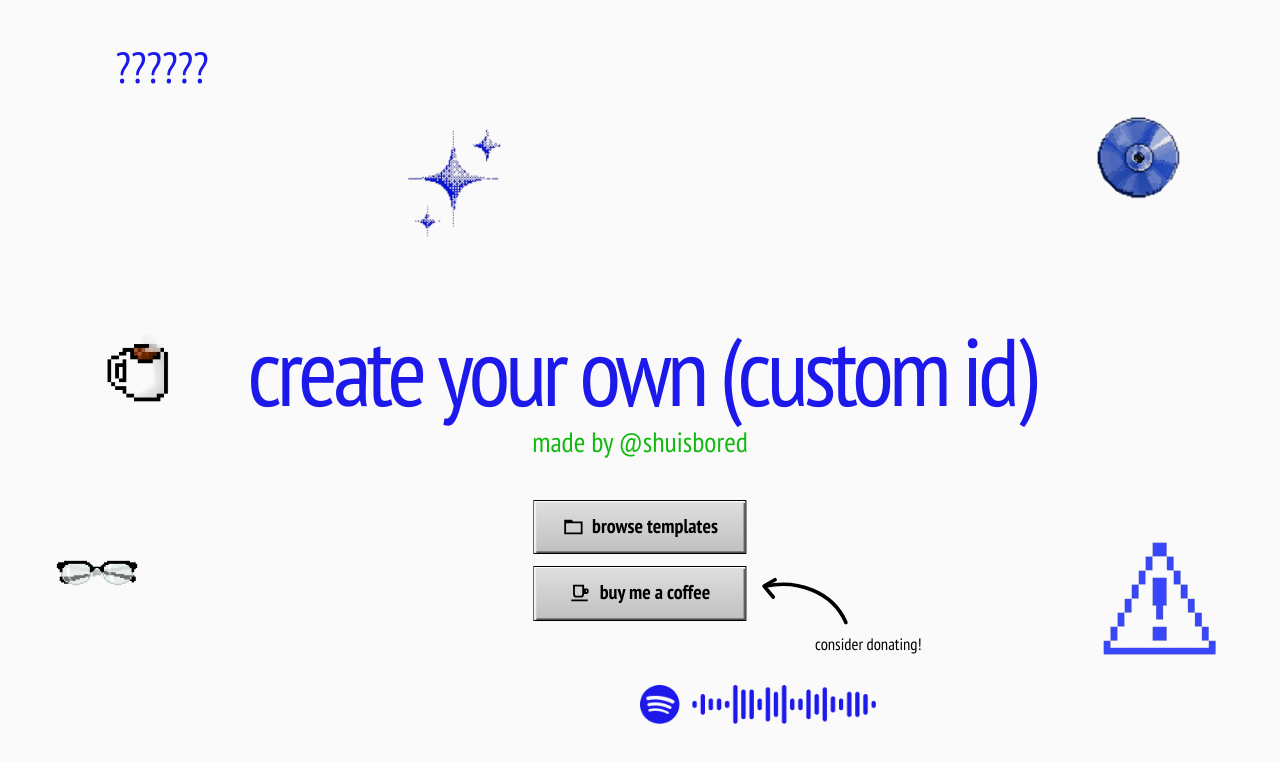
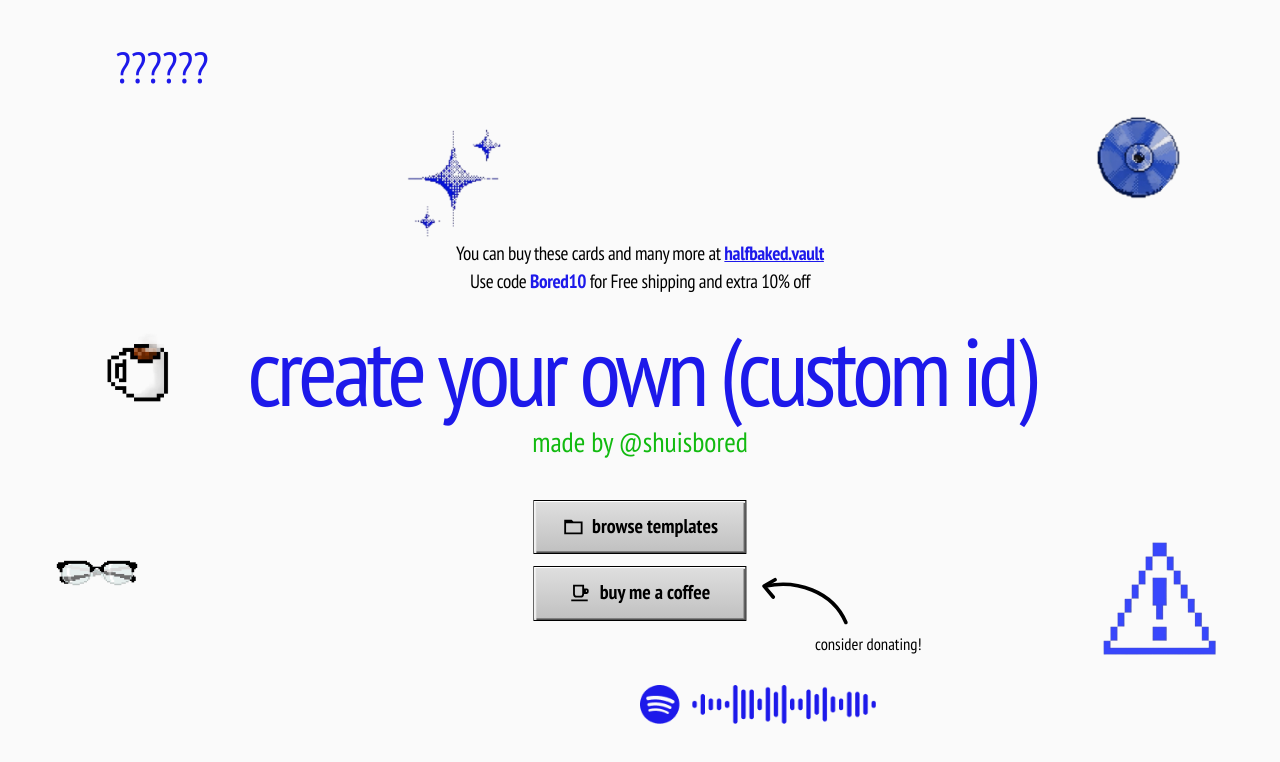
Before and after one commit to Shucrates/id-generator, a React (Vite) app: page / in a window 1280 px wide. Shown: the top 762 px of the page. Built offline with nearby package versions, Linux system fonts and the light colour scheme; the HTML template or start-up script is replaced by a standard one; a web font is replaced by a local one.

Commit message:
added halfbaked.vault redirect on home page

```diff
--- a/src/components/LandingPage.jsx
+++ b/src/components/LandingPage.jsx
@@ -136,7 +136,7 @@ export default function LandingPage({ onBrowseTemplates }) {
         </Draggable>
 
         {/* 3. Warning Icon (Upper Center) */}
-        <Draggable id="m-warning" driftStyle={drift(20, 30, 5)} style={{ position: 'absolute', left: '26%', top: '25%' }}>
+        <Draggable id="m-warning" driftStyle={drift(20, 30, 5)} style={{ position: 'absolute', left: '26%', top: '20%' }}>
           <img src={assets.warning} alt="" draggable={false} style={{ width: '64px', height: 'auto', objectFit: 'contain' }} />
         </Draggable>
 
@@ -144,7 +144,7 @@ export default function LandingPage({ onBrowseTemplates }) {
         <div
           style={{
             position: 'absolute',
-            top: '38%',
+            top: '32%',
             left: '50%',
             transform: `translateX(-50%) translate(${mouse.x * 6}px, ${mouse.y * 5}px)`,
             display: 'flex',
@@ -156,6 +156,42 @@ export default function LandingPage({ onBrowseTemplates }) {
             transition: 'transform 0.15s ease-out',
           }}
         >
+          {/* Promotional Banner */}
+          <div
+            style={{
+              marginBottom: '14px',
+              fontSize: 'clamp(14px, 3.8vw, 17px)',
+              lineHeight: 1.35,
+              color: '#000000',
+              fontFamily: "'Arial Narrow', 'Arial', sans-serif",
+              letterSpacing: '-0.02em',
+              maxWidth: '360px',
+              pointerEvents: 'auto',
+            }}
+          >
+            <div>
+              You can buy these cards and many more at{' '}
+              <a
+                href="https://www.halfbakedvault.in/"
+                target="_blank"
+                rel="noopener noreferrer"
+                onClick={() => playRetroClickSound()}
+                style={{
+                  color: '#1d19ea',
+                  textDecoration: 'underline',
+                  fontWeight: 700,
+                  cursor: 'pointer',
+                }}
+                className="hover:underline"
+              >
+                halfbaked.vault
+              </a>
+            </div>
+            <div style={{ marginTop: '2px' }}>
+              Use code <strong style={{ fontWeight: 700, color: '#1d19ea' }}>Bored10</strong> for Free shipping and extra 10% off
+            </div>
+          </div>
+
           <h1
             style={{
               margin: 0,
@@ -442,6 +478,53 @@ export default function LandingPage({ onBrowseTemplates }) {
             />
           </Draggable>
 
+          {/* Promotional Banner (Above Main Hero Text) */}
+          <div
+            style={{
+              position: 'absolute',
+              left: '50%',
+              top: '30%',
+              transform: `translateX(-50%) translate(${mouse.x * 1.5}px, ${mouse.y * 1}px)`,
+              display: 'flex',
+              flexDirection: 'column',
+              alignItems: 'center',
+              textAlign: 'center',
+              whiteSpace: 'nowrap',
+              fontFamily: "'Arial Narrow', 'Arial', sans-serif",
+              letterSpacing: '-0.02em',
+              lineHeight: 1.35,
+              fontSize: 'clamp(15px, 1.5vw, 21px)',
+              color: '#000000',
+              zIndex: 30,
+              pointerEvents: 'auto',
+              transition: 'transform 0.5s cubic-bezier(0.25, 0.46, 0.45, 0.94)',
+              userSelect: 'none',
+            }}
+          >
+            <div>
+              You can buy these cards and many more at{' '}
+              <a
+                href="https://www.halfbakedvault.in/"
+                target="_blank"
+                rel="noopener noreferrer"
+                onClick={() => playRetroClickSound()}
+                style={{
+                  color: '#1d19ea',
+                  textDecoration: 'underline',
+                  fontWeight: 700,
+                  cursor: 'pointer',
+                  userSelect: 'auto',
+                }}
+                className="hover:underline"
+              >
+                halfbaked.vault
+              </a>
+            </div>
+            <div style={{ marginTop: '2px' }}>
+              Use code <strong style={{ fontWeight: 700, color: '#1d19ea' }}>Bored10</strong> for Free shipping and extra 10% off
+            </div>
+          </div>
+
           {/* 5. Main Title (not draggable) */}
           <h1
             style={{
```
Also changed, not shown: 2 other files (tests, documents, lock files or other folders).
